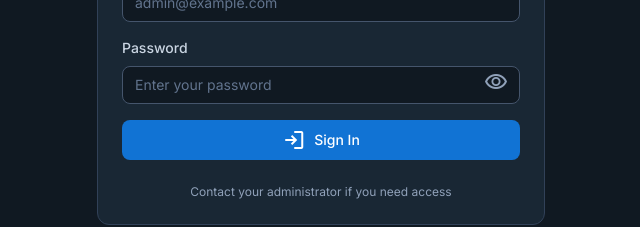
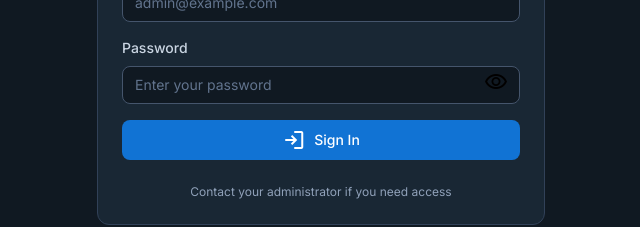
Before and after one commit to YounasKhan2/E-Commerce-Admin-Panel, a Next.js app: page /login in a window 1280 px wide. Shown: the part 414-641 px from the top of the page, without its empty margins (319-959 px from the left). Built offline with nearby package versions, Linux system fonts and the light colour scheme; no server answers.

Commit message:
loading bur resolved

```diff
--- a/app/globals.css
+++ b/app/globals.css
@@ -32,6 +32,20 @@
   -moz-osx-font-smoothing: grayscale;
   user-select: none;
   -webkit-user-select: none;
+  /* Hide text content before font loads */
+  color: transparent;
+  transition: color 0s 0.1s;
+}
+
+/* Show icon after a brief delay (font should be loaded) */
+.material-symbols-outlined {
+  animation: showIcon 0s 0.1s forwards;
+}
+
+@keyframes showIcon {
+  to {
+    color: inherit;
+  }
 }
 
 .material-symbols-outlined.fill {
```
